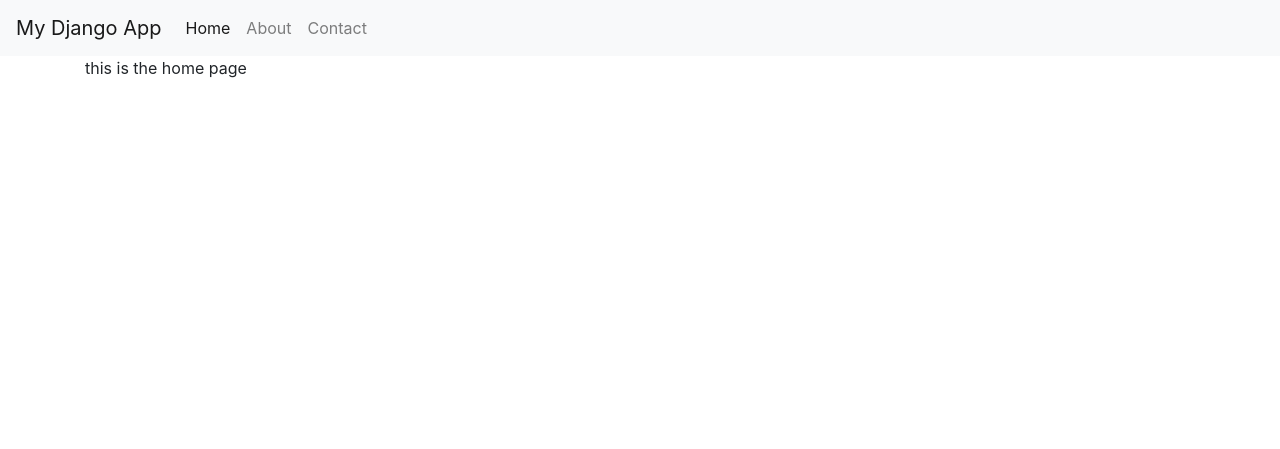
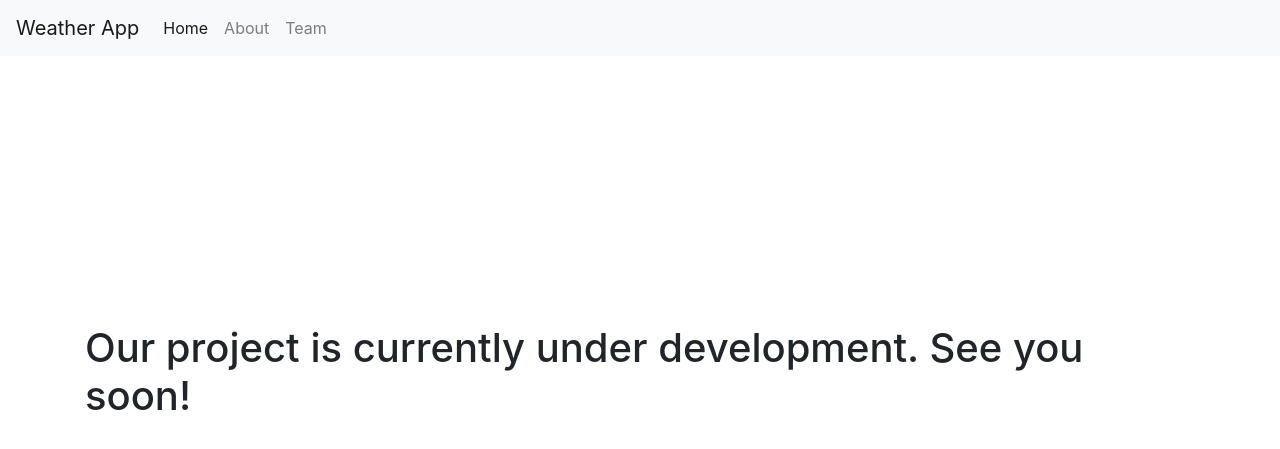
Before and after one commit to KonstantyWrzesinski/rename_later, a Django app: page / in a window 1280 px wide. Shown: the top 449 px of the page. Run offline with Django 5.2, Linux system fonts and the light colour scheme; some libraries are stand-ins or nearby versions.

Commit message:
Updated homepage.

```diff
--- a/someapp/templates/base.html
+++ b/someapp/templates/base.html
@@ -12,7 +12,7 @@
   </head>
   <body>
     <nav class="navbar navbar-expand-lg navbar-light bg-light">
-      <a class="navbar-brand" href="#">My Django App</a>
+      <a class="navbar-brand" href="#">Weather App</a>
       <button class="navbar-toggler" type="button" data-toggle="collapse" data-target="#navbarNav" aria-controls="navbarNav" aria-expanded="false" aria-label="Toggle navigation"><span class="navbar-toggler-icon"></span></button>
       <div class="collapse navbar-collapse" id="navbarNav">
         <ul class="navbar-nav">
@@ -23,7 +23,7 @@
             <a class="nav-link" href="#">About</a>
           </li>
           <li class="nav-item">
-            <a class="nav-link" href="#">Contact</a>
+            <a class="nav-link" href="#">Team</a>
           </li>
         </ul>
       </div>
--- a/someapp/templates/home.html
+++ b/someapp/templates/home.html
@@ -1,4 +1,6 @@
 {% extends "base.html" %} {% block title %} Home Page {% endblock %}
 {% block content %}
-<p>this is the home page</p>
+<div style="display:flex; justify-content:center; align-items:center; height:80vh;">
+    <h1>Our project is currently under development. See you soon!</h1>
+</div>
 {% endblock %}
```
